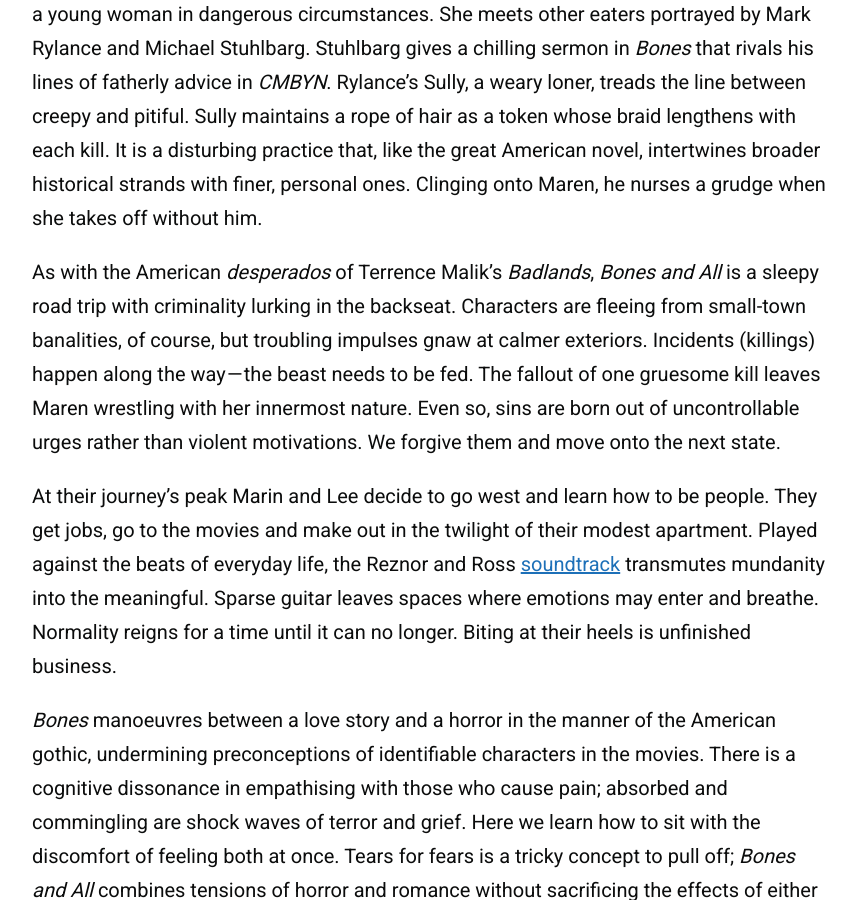
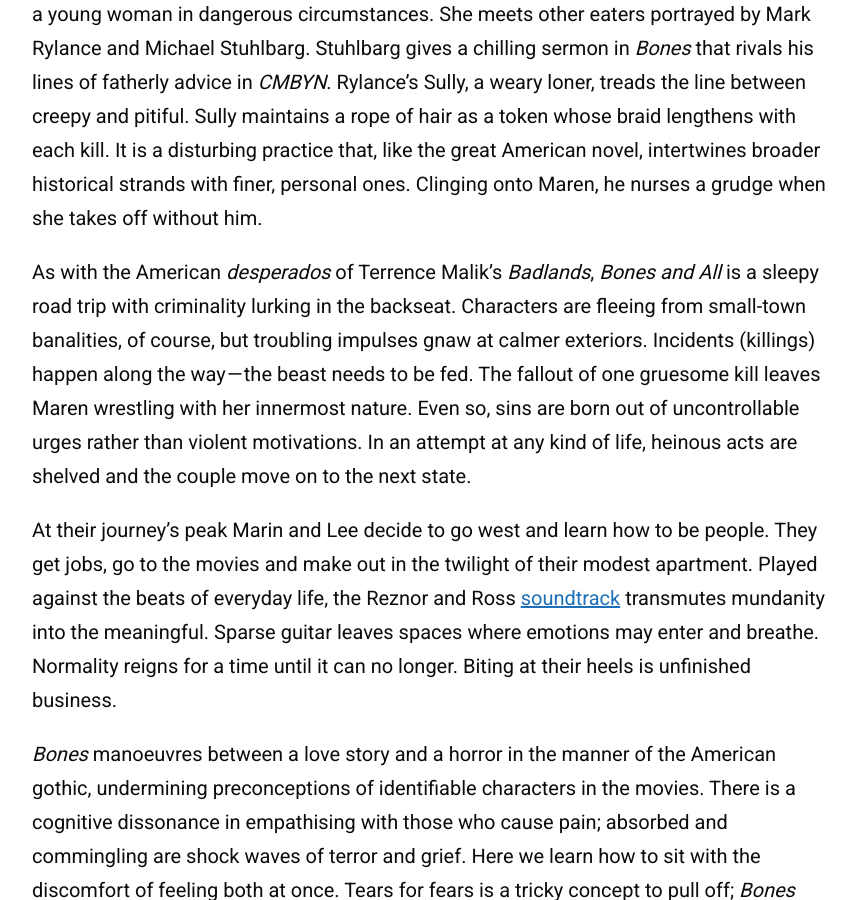
Before and after one commit to zoeurl/zoedowney.github.io, a Jekyll site: the page built from _posts/2023-08-07-bones-and-all.md, in a window 1280 px wide and 900 px high, scrolled down 1753 px. Shown: the whole window, without its empty margins (208-1064 px from the left). Built offline with Jekyll 4.4.1, drawn with Linux system fonts in a browser that asks for light colours.

Commit message:
Update 2023-08-07-bones-and-all.md

```diff
--- a/_posts/2023-08-07-bones-and-all.md
+++ b/_posts/2023-08-07-bones-and-all.md
@@ -16,7 +16,7 @@
 
 In the manner of a Wim Wenders drifter narrative, _Bones and All_ is a gentler tale of first loves and a grander ode to the American landscape. And, in the convention of filmic Americana, the picture is evenly tempered between beauty and violence. Indeed, Maren is a young woman in dangerous circumstances. She meets other eaters portrayed by Mark Rylance and Michael Stuhlbarg. Stuhlbarg gives a chilling sermon in _Bones_ that rivals his lines of fatherly advice in _CMBYN_. Rylance’s Sully, a weary loner, treads the line between creepy and pitiful. Sully maintains a rope of hair as a token whose braid lengthens with each kill. It is a disturbing practice that, like the great American novel, intertwines broader historical strands with finer, personal ones. Clinging onto Maren, he nurses a grudge when she takes off without him.
 
-As with the American _desperados_ of Terrence Malik's _Badlands_, _Bones and All_ is a sleepy road trip with criminality lurking in the backseat. Characters are fleeing from small-town banalities, of course, but troubling impulses gnaw at calmer exteriors. Incidents (killings) happen along the way — the beast needs to be fed. The fallout of one gruesome kill leaves Maren wrestling with her innermost nature. Even so, sins are born out of uncontrollable urges rather than violent motivations. We forgive them and move onto the next state.
+As with the American _desperados_ of Terrence Malik's _Badlands_, _Bones and All_ is a sleepy road trip with criminality lurking in the backseat. Characters are fleeing from small-town banalities, of course, but troubling impulses gnaw at calmer exteriors. Incidents (killings) happen along the way — the beast needs to be fed. The fallout of one gruesome kill leaves Maren wrestling with her innermost nature. Even so, sins are born out of uncontrollable urges rather than violent motivations. In an attempt at any kind of life, heinous acts are shelved and the couple move on to the next state.
 
 At their journey’s peak Marin and Lee decide to go west and learn how to be people. They get jobs, go to the movies and make out in the twilight of their modest apartment. Played against the beats of everyday life, the Reznor and Ross [soundtrack](https://www.youtube.com/watch?v=mqIaOl4N1M8&ab_channel=TrentReznor-Topic) transmutes mundanity into the meaningful. Sparse guitar leaves spaces where emotions may enter and breathe. Normality reigns for a time until it can no longer. Biting at their heels is unfinished business.
 
```
